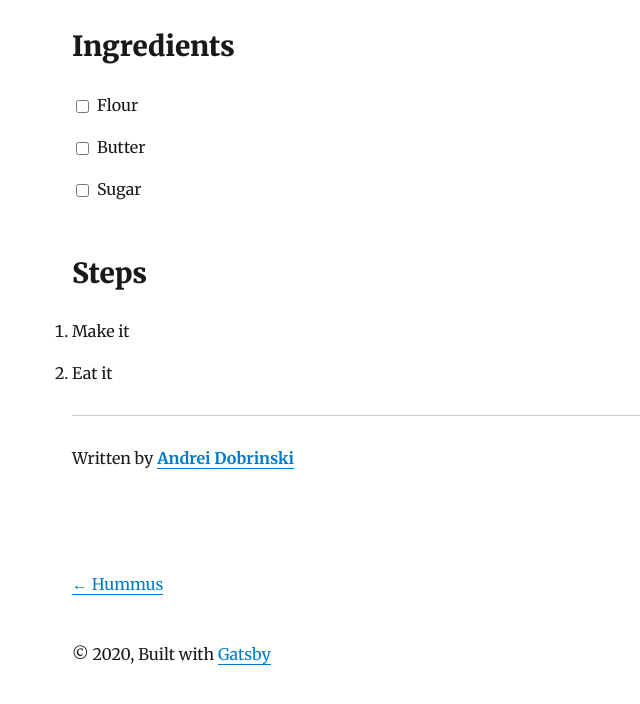
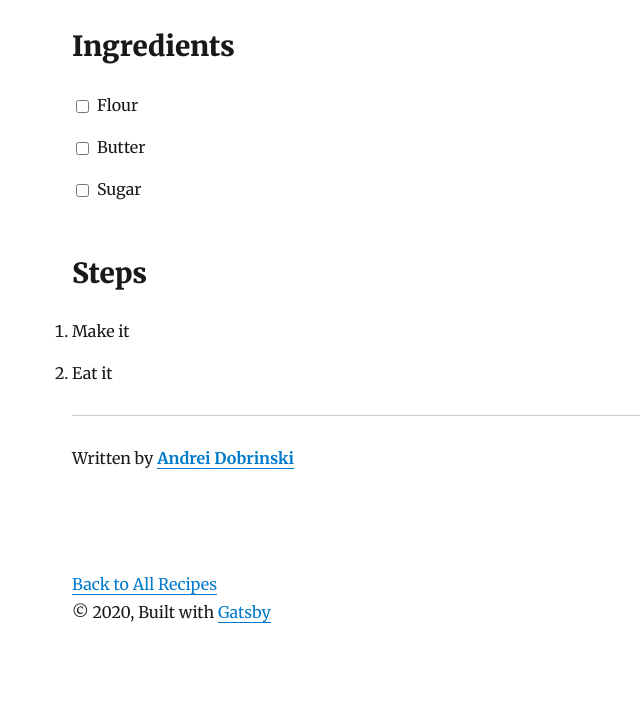
Before and after one commit to andreidobrinski/recipes, a Gatsby site: page /chocolate-chip-cookies/ in a window 1280 px wide. Shown: the part 585-1289 px from the top of the page, without its empty margins (253-893 px from the left). After the commit the page ends 1253 px from the top, so only its background shows below. Built offline with nearby package versions, Linux system fonts and the light colour scheme; Gatsby itself is replaced by a stand-in of ours; some packages are replaced by stand-ins of ours.

Commit message:
update blog post footer

```diff
--- a/src/templates/blog-post.js
+++ b/src/templates/blog-post.js
@@ -9,11 +9,10 @@ import Layout from '../components/layout'
 import SEO from '../components/seo'
 import { rhythm } from '../utils/typography'
 
-const BlogPostTemplate = ({ data, pageContext, location }) => {
+const BlogPostTemplate = ({ data, location }) => {
   const post = data.mdx
   const siteTitle = data.site.siteMetadata.title
   const image = post.frontmatter.image
-  const { previous, next } = pageContext
 
   return (
     <Layout location={location} title={siteTitle}>
@@ -51,33 +50,7 @@ const BlogPostTemplate = ({ data, pageContext, location }) => {
           <Bio />
         </footer>
       </article>
-
-      <nav>
-        <ul
-          style={{
-            display: `flex`,
-            flexWrap: `wrap`,
-            justifyContent: `space-between`,
-            listStyle: `none`,
-            padding: 0,
-          }}
-        >
-          <li>
-            {previous && (
-              <Link to={previous.fields.slug} rel="prev">
-                ← {previous.frontmatter.title}
-              </Link>
-            )}
-          </li>
-          <li>
-            {next && (
-              <Link to={next.fields.slug} rel="next">
-                {next.frontmatter.title} →
-              </Link>
-            )}
-          </li>
-        </ul>
-      </nav>
+      <Link to="/">Back to All Recipes</Link>
     </Layout>
   )
 }
```
